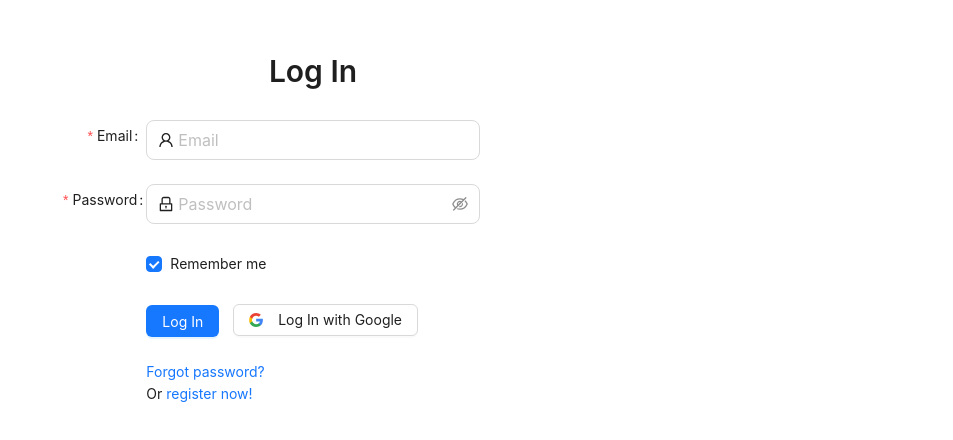
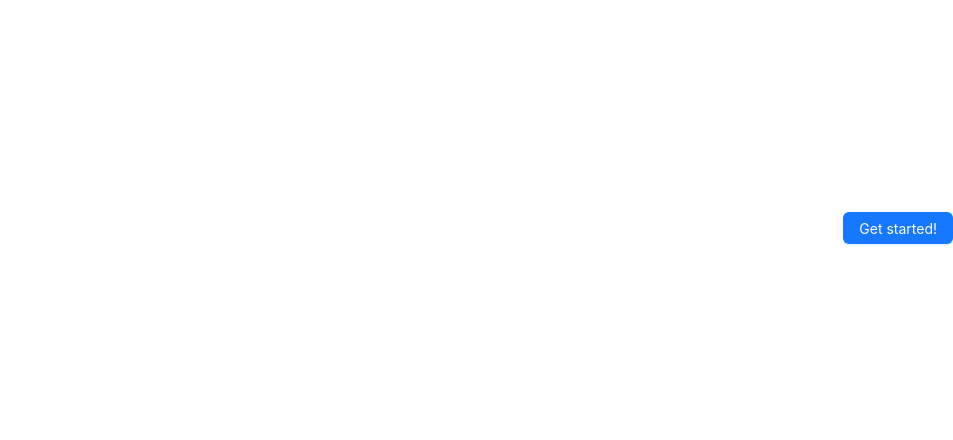
Before and after one commit to hannahw1004/dubhacks23, a React (Create React App) app: page / in a window 1280 px wide. Shown: the part 172-612 px from the top of the page, without its empty margins (327-1280 px from the left). Built offline with nearby package versions, Linux system fonts and the light colour scheme.

Commit message:
navigation between register and create profile

```diff
--- a/src/App.tsx
+++ b/src/App.tsx
@@ -1,16 +1,19 @@
 import React from 'react';
 import logo from './logo.svg';
+import Start from './Start';
 import {SignUp} from './SignUp';
 import {Login} from './LogIn';
+import CreateProfile from './CreateProfile';
 import './App.css';
 import { BrowserRouter as Router, Route, Routes } from "react-router-dom";
-
 function App() {
   return (
     <Router>
       <Routes>
+        <Route path="/" element={<Start />} />
+        <Route path="/login" element={<Login />} />
         <Route path="/SignUp" element={<SignUp />} />
-        <Route path="/" element={<Login />} />
+        <Route path="/createprofile" element={<CreateProfile />} />
       </Routes>
     </Router>
   );
--- a/src/SignUp.tsx
+++ b/src/SignUp.tsx
@@ -1,6 +1,6 @@
 import React, { useState } from "react";
 import { Button, Form, Input, Typography } from "antd";
-import { Link } from "react-router-dom";
+import { Link, useNavigate } from "react-router-dom";
 import { LockOutlined, UserOutlined } from "@ant-design/icons";
 import google from "./google.svg";
 import { signUp, logInGoogle } from "./firebase";
@@ -62,11 +62,14 @@ export const SignUp: React.FC = () => {
     }
   };
 
+  const navigate = useNavigate();
+
   const onFinish = async (values: any) => {
     console.log("Success:", values);
     const status = await signUp(values);
     console.log(status);
     openNotification(status.success, status.message);
+    navigate('/createprofile');
   };
 
   const onLogInGoogle = async () => {
```
